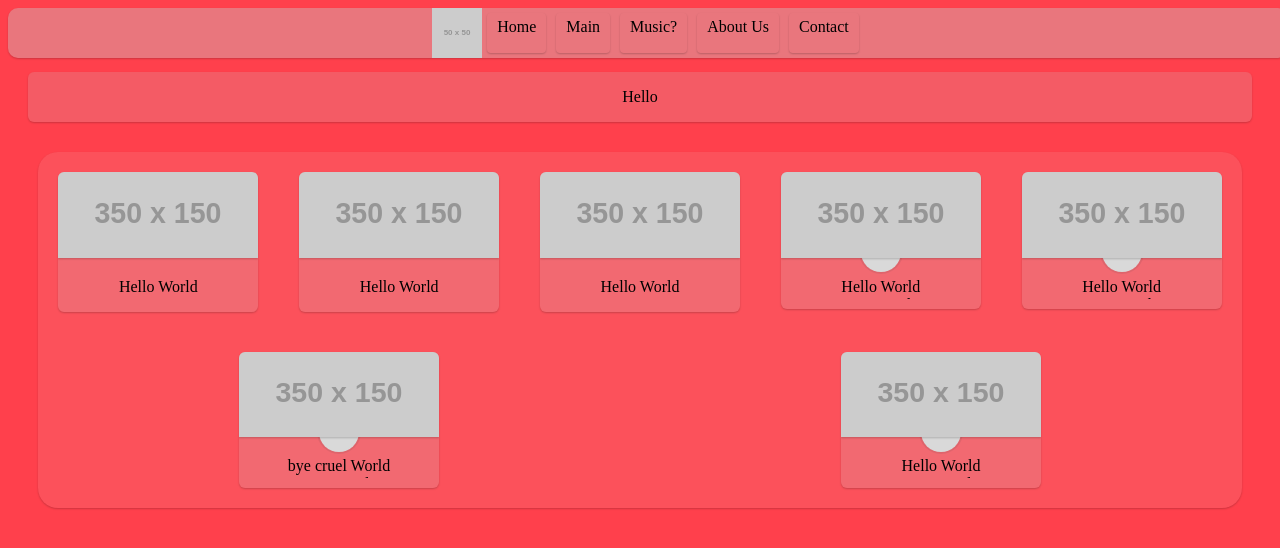
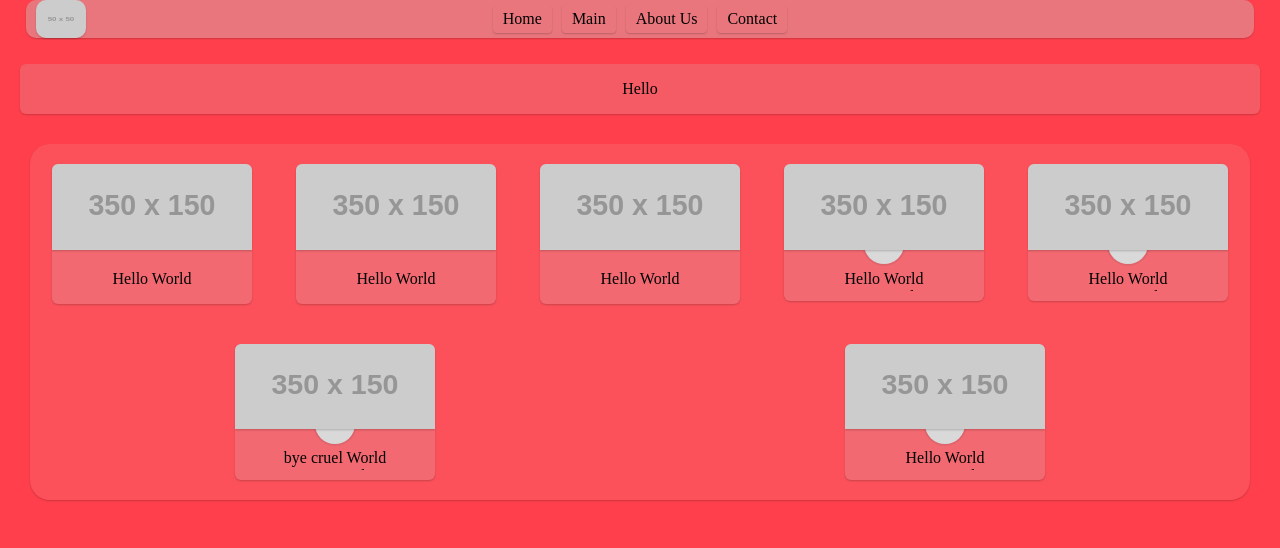
Before and after one commit to Lret/Website, a plain HTML site: page index.html in a window 1280 px wide. Drawn offline with Linux system fonts and the light colour scheme; placeholder pictures from the web are drawn by us.

Commit message:
Nav Bar total fix

```diff
--- a/css/style.css
+++ b/css/style.css
@@ -10,10 +10,13 @@ ul{
             /*** Main Content***/
 body {
     background-color: #FF404C;
+    margin: 0px;
 }
 nav{
+    left: 2%;
+    align-self: center;
     z-index: 100;
-    width: 100%;
+    width: 96%;
     position: fixed;
     background-color: rgba( 200, 200, 200, 0.4);
     border-radius: 10px;
@@ -47,6 +50,41 @@ nav{
 .header-box{
     display: flex;
     justify-content: center;
+    //box-sizing:content-box;
+   //margin: 10px;
+
+}
+
+.icon-small{
+    display: inline;
+    width: 50px;
+    height: 100%;
+    display: none;
+}
+.banner{
+    //position: absolute;
+    //left: 10px;
+    //flex-basis: auto;
+
+    /*TODO: [x]Repaire width to not go below xxx px and scale to a max of 250px)  */
+    //display: inline;
+    width: 70%;
+    max-width: 250px;
+    height: 50px;
+    //height: auto;
+
+    //display: block;
+    //max-width: 250px;
+    //width: 50px;
+    //flex-basis: 250px;
+    //display: flex;
+    //display: inline;
+    //width: 50px;
+    //height: 100%;
+    //display:block;
+
+    //border-radius: 10px;
+    box-shadow: 0px 1px 2px rgba(0,0,0,0.2);
 }
 
 .hamburger-menu {
@@ -55,6 +93,8 @@ nav{
 	//margin: 20px 90px;
 
 	position: relative;
+    top: 5px;
+	left: 5px;
 }
 
 .hamburger-menu label {
@@ -63,8 +103,10 @@ nav{
 	height: 40px;
 	cursor: pointer;
 	position: absolute;
-	top: 5px;
-	left: 5px;
+
+    top: 0px;
+	left: 0px;
+
 	z-index: 1;
 
 	//background: #333;
@@ -73,7 +115,6 @@ nav{
 .hamburger-menu input[type=checkbox] {
 	visibility: hidden;
 }
-
 
 .hamburger-menu label span{
     background-color: crimson;
@@ -89,13 +130,6 @@ nav{
 
 .hamburger-menu input[type=checkbox]:checked + label span {
 	background: gray;
-}
-
-.icon-small{
-    display: inline;
-    width: 50px;
-    height: 100%;
-    display: none;
 }
 
 .example-block{
@@ -202,7 +236,9 @@ nav{
     //border: 1px solid rgba(20,20,20,0.5);
     position: absolute;
 
+    /*TODO : Fix miniscreen balls*/
     top: 60px;
+    //top: 48%;
     right: calc(50% - 20px);
     z-index: -1;
 
@@ -224,6 +260,9 @@ nav{
     border-radius: 4px;
 
     box-shadow: 0px 1px 2px rgba(0,0,0,0.2);
+}
+.menu-list li:hover{
+    background-color: rgba(250,250,250,0.6);
 }
 .menu-list li a{
     color: black;
@@ -255,14 +294,26 @@ nav{
 
     .menu{
         flex-direction: row;
+        //justify-content: center;
+
     }
+    .justify-start {
+        /*margin-right: auto;
+        margin-left: 10px;*/
+    }
+    .icon-small{
+        position: absolute;
+        left: 10px;
 
-    .icon-small{
         display: inline;
         width: 50px;
         height: 100%;
-        display:block;
+        //display:block;
+
+        border-radius: 10px;
+        box-shadow: 0px 1px 2px rgba(0,0,0,0.2);
     }
+
     .banner{
         display: none;
     }
--- a/index.html
+++ b/index.html
@@ -13,7 +13,7 @@
     <header>
         <nav>
             <div class="menu">
-                <div class="header-box">
+                <div class="header-box justify-start">
                     <img class="icon-small" src="http://via.placeholder.com/50x50">
                     <img class="banner" src="http://via.placeholder.com/250x50">
 
@@ -27,10 +27,9 @@
                     </div>
                 </div>
 
-                <ul class="menu-list hidden-list ">
+                <ul class="menu-list hidden-list">
                     <li><a href="index.html">Home</a></li>
                     <li><a href="html/main.html">Main</a></li>
-                    <li><a href="html/music.html">Music?</a></li>
                     <li><a href="html/about.html">About Us</a></li>
                     <li><a href="html/contact.html">Contact</a></li>
                 </ul>
```
